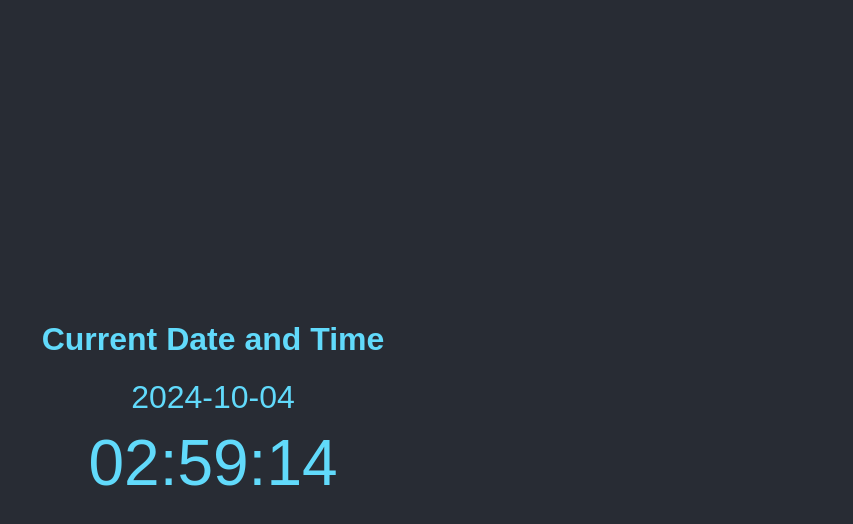
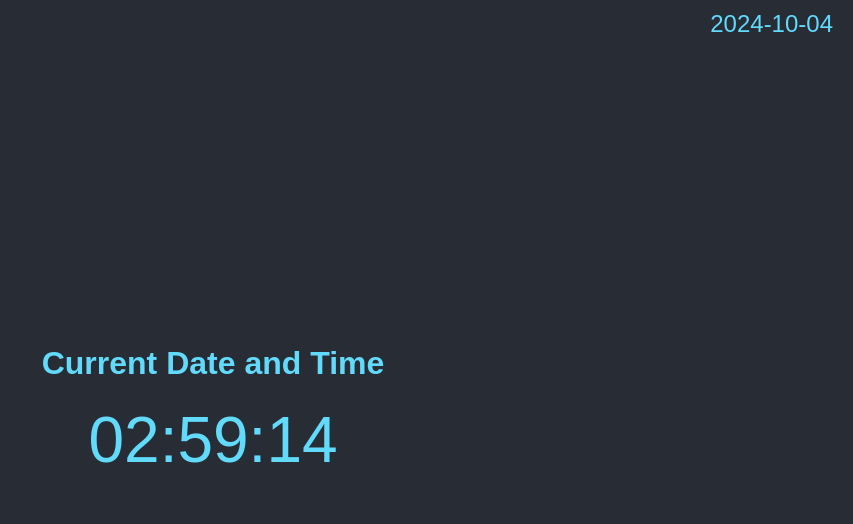
Before and after one commit to jswelstad/languages-jswelstad, a plain HTML site: page docs/index.html in a window 1280 px wide. Shown: the whole page, without its empty margins (427-1280 px from the left). Drawn offline with Linux system fonts and the light colour scheme.

Commit message:
Adjusting date location

```diff
--- a/docs/styles.css
+++ b/docs/styles.css
@@ -7,6 +7,7 @@ body {
     margin: 0;
     background-color: #282c34;
     color: #61dafb;
+    position: relative; /*To position the date within the body */
 }
 
 .container {
@@ -14,8 +15,10 @@ body {
 }
 
 .date-display {
-    font-size: 2em;
-    margin-top: 10px;
+    position: absolute; /*Position the date in a fixed location */
+    top: 10px; /*Set the distance from the top of the page */
+    right: 20px; /*Set the distance from the right of the page */
+    font-size: 1.5em; /*Reduce the size slightly */
 }
 
 .time-display {
```
